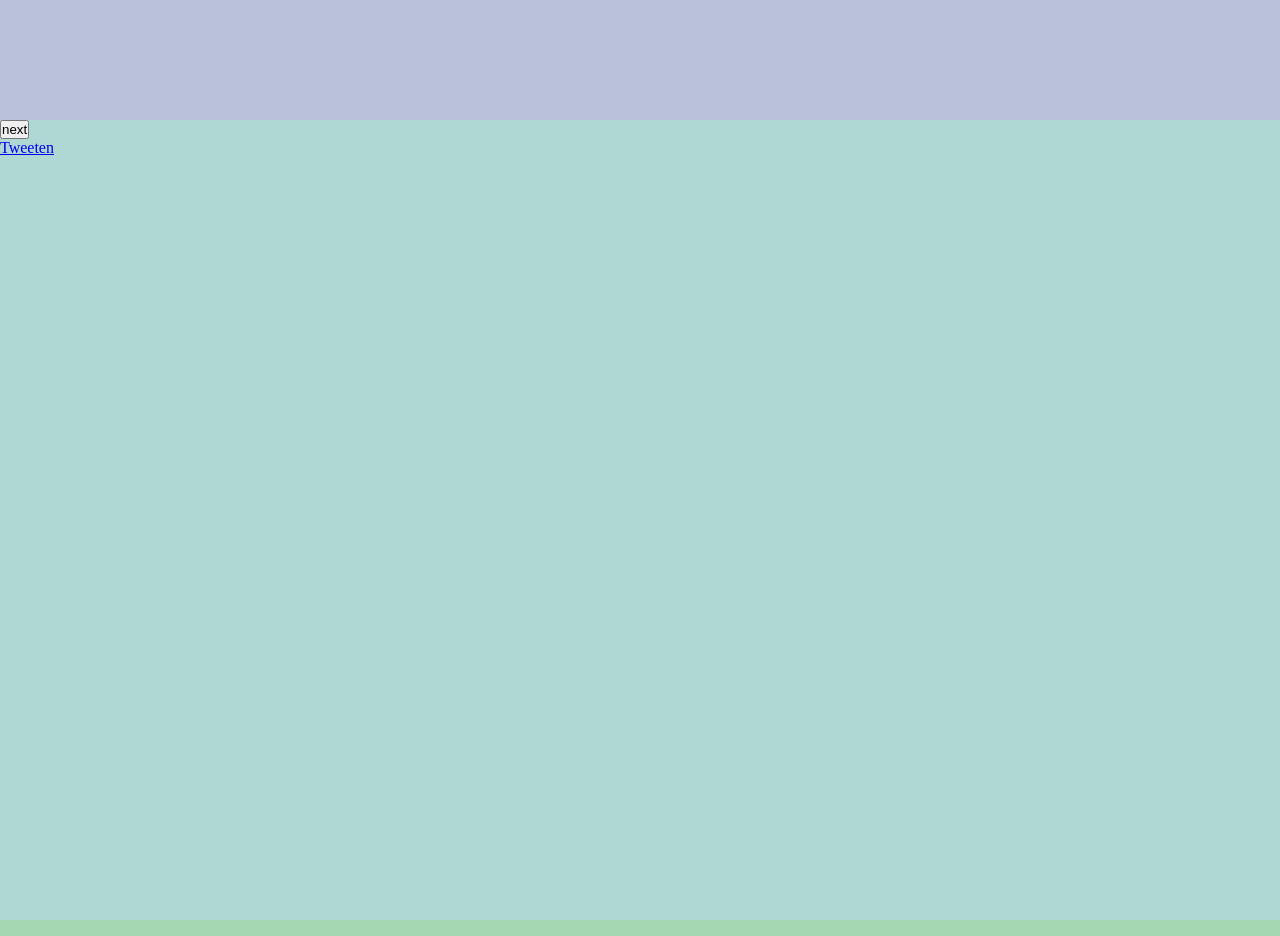
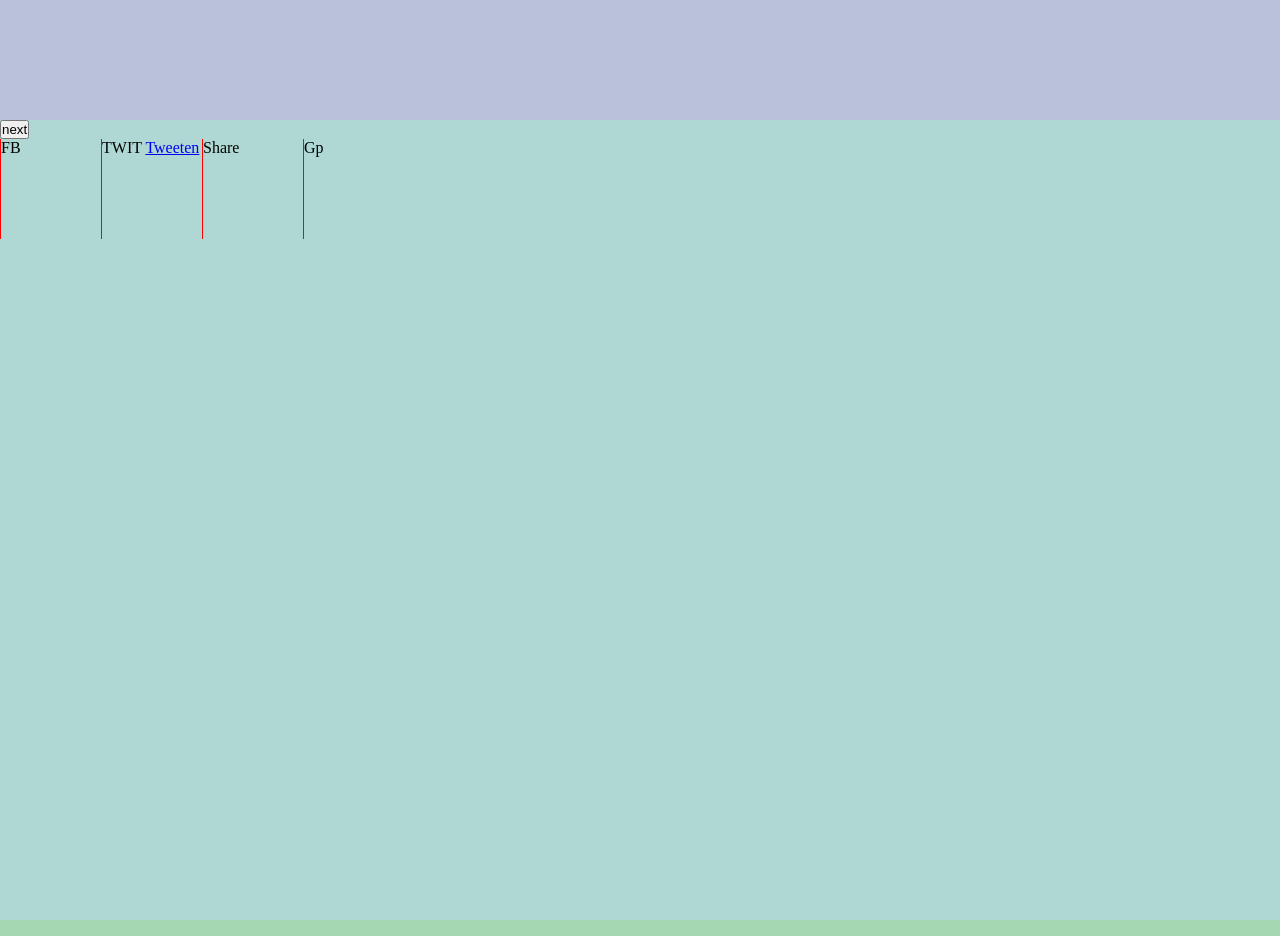
Before and after one commit to imec-int/1jaarmix, a plain HTML site: page index.html in a window 1280 px wide. Shown: the part 1480-2416 px from the top of the page. Drawn offline with nearby package versions, Linux system fonts and the light colour scheme.

Commit message:
Added css for grouping

```diff
--- a/index.html
+++ b/index.html
@@ -15,17 +15,26 @@
     <link rel="stylesheet" href="assets/css/main.css" />
     <link rel="stylesheet" href="assets/css/results.css" />
     <!-- Fav and touch icons -->
+    <!-- line up share buttons from
+     http://stackoverflow.com/questions/10337334/how-to-align-facebook-twitter-google-and-linkedin-buttons-on-the-right
+     -->
+    <style>
+      .social{
+        float:right;
+        border:solid 1px green;
+      }
+     .fb, .twit, .share, .gplus{
+        float:left;
+        width:100px;
+        height:100px;
+        overflow:hidden;
+        border-left:solid 1px red;
+      }
+    </style>
   </head>
 
   <body>
   <div id="fb-root"></div>
-<script>(function(d, s, id) {
-  var js, fjs = d.getElementsByTagName(s)[0];
-  if (d.getElementById(id)) return;
-  js = d.createElement(s); js.id = id;
-  js.src = "//connect.facebook.net/en_US/all.js#xfbml=1";
-  fjs.parentNode.insertBefore(js, fjs);
-}(document, 'script', 'facebook-jssdk'));</script>
 
     <div id="container">
       <div id="menu">
@@ -44,12 +53,20 @@
               <div id="vraag"></div>
               <div id="resultaat"></div>
               <button>next</button>
-        <div id="social"><a href="https://twitter.com/share" class="twitter-share-button" data-url="http://startmixing.be/vraag1.html" data-text="Wie is de snelste coder van MiX?" data-via="mixbe" data-lang="nl" data-related="mixbe" data-hashtags="1jaarmix">Tweeten</a>
-        <script>!function(d,s,id){var js,fjs=d.getElementsByTagName(s)[0],p=/^http:/.test(d.location)?'http':'https';if(!d.getElementById(id)){js=d.createElement(s);js.id=id;js.src=p+'://platform.twitter.com/widgets.js';fjs.parentNode.insertBefore(js,fjs);}}(document, 'script', 'twitter-wjs');</script>
-
-        <g:plusone></g:plusone>
-
-        <div class="fb-like" data-href="http://startmixing.be/vraag1.html" data-send="true" data-width="450" data-show-faces="true" data-font="lucida grande"></div>
+        <div id="social">
+            <div class="fb">
+              FB
+              <div class="fb-like" data-href="http://startmixing.be/vraag1.html" data-send="true" data-width="450" data-show-faces="true" data-font="lucida grande"></div>
+            </div>
+            <div class="twit">
+            TWIT
+              <a href="https://twitter.com/share" class="twitter-share-button" data-url="http://startmixing.be/vraag1.html" data-text="Wie is de snelste coder van MiX?" data-via="mixbe" data-lang="nl" data-related="mixbe" data-hashtags="1jaarmix">Tweeten</a>
+            </div>
+            <div class="share">Share</div>
+           <div class="gplus">
+           Gp
+             <g:plusone></g:plusone>
+           </div>
       </div>
     </div>
       <div class="pageDiv" id="slides">&#160;</div>
@@ -62,7 +79,7 @@
     <script src="assets/vendor/date/date.js"></script>
 
     <!-- js files-->
-    <script src="assets/js/layout.js"></script>
+    <script src="assets/js/main.js"></script>
 
     <!-- Google plus button load asynchrounasly -->
     <script type="text/javascript">
@@ -76,6 +93,16 @@
         var s = document.getElementsByTagName('script')[0]; s.parentNode.insertBefore(po, s);
       })();
     </script>
-
+    <!-- Javascript for the tweet button -->
+    <script>!function(d,s,id){var js,fjs=d.getElementsByTagName(s)[0],p=/^http:/.test(d.location)?'http':'https';if(!d.getElementById(id)){js=d.createElement(s);js.id=id;js.src=p+'://platform.twitter.com/widgets.js';fjs.parentNode.insertBefore(js,fjs);}}(document, 'script', 'twitter-wjs');</script>
+    <!-- Javascript for Facebook like buttons -->
+    <script>(function(d, s, id) {
+        var js, fjs = d.getElementsByTagName(s)[0];
+        if (d.getElementById(id)) return;
+        js = d.createElement(s); js.id = id;
+        js.src = "//connect.facebook.net/en_US/all.js#xfbml=1";
+        fjs.parentNode.insertBefore(js, fjs);
+      }(document, 'script', 'facebook-jssdk'));
+   </script>
   </body>
 </html>
```
